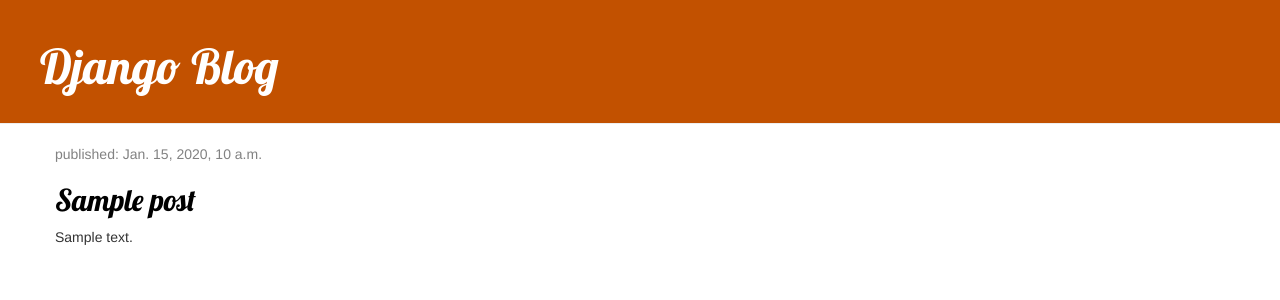
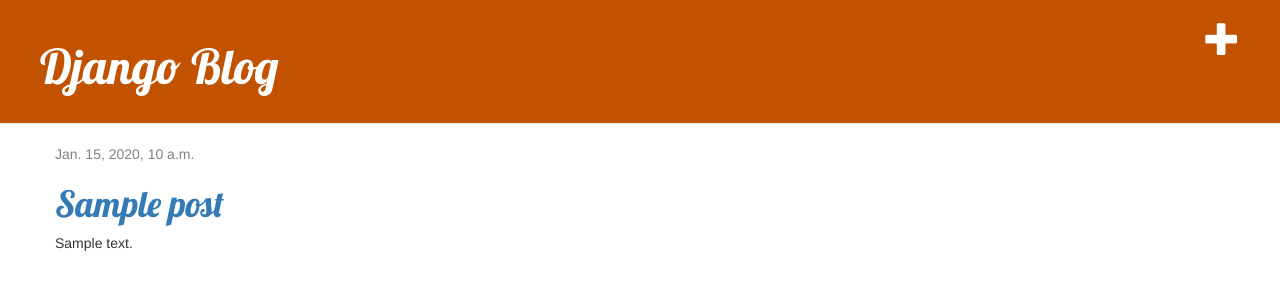
Before and after one commit to kaganuk/blog, a Django app: template blogApp/templates/blog/post_list.html in a window 1280 px wide. Shown: the top 300 px of the page. Run offline with Django 3.2, Linux system fonts and the light colour scheme; the template is opened without the code that fills it: values that come from a table or form of the project are taken from there, others are empty; tables that the repository leaves empty hold one stand-in row (values such as "Sample post"); some libraries are stand-ins or nearby versions.

Commit message:
update list template for base/block pattern

```diff
--- a/blogApp/templates/blog/post_list.html
+++ b/blogApp/templates/blog/post_list.html
@@ -1,31 +1,13 @@
-{% load static %}
-<html>
-    <head>
-        <title>Django Girls blog</title>
-        <link rel="stylesheet" href="//maxcdn.bootstrapcdn.com/bootstrap/3.2.0/css/bootstrap.min.css">
-        <link rel="stylesheet" href="//maxcdn.bootstrapcdn.com/bootstrap/3.2.0/css/bootstrap-theme.min.css">
-        <link rel="stylesheet" href="{% static 'css/blog.css' %}">
-        <link href="//fonts.googleapis.com/css?family=Lobster&subset=latin,latin-ext" rel="stylesheet" type="text/css">
-    </head>
-    <body>
-        <div class="page-header">
-            <h1><a href="/">Django Blog</a></h1>
-        </div>
+{% extends 'blog/base.html' %}
 
-        <div class="content container">
-            <div class="row">
-                <div class="col-md-8">
+{% block content %}
     {% for post in posts %}
         <div class="post">
             <div class="date">
-                                <p>published: {{ post.publish_date }}</p>
+                {{ post.publish_date }}
             </div>
-                            <h2><a href="">{{ post.title }}</a></h2>
+            <h1><a href="{% url 'post_detail' pk=post.pk %}">{{ post.title }}</a></h1>
             <p>{{ post.text|linebreaksbr }}</p>
         </div>
     {% endfor %}
-                </div>
-            </div>
-        </div>
-    </body>
-</html>
+{% endblock %}
```
Lines whose indentation alone changed are shown as unchanged.
